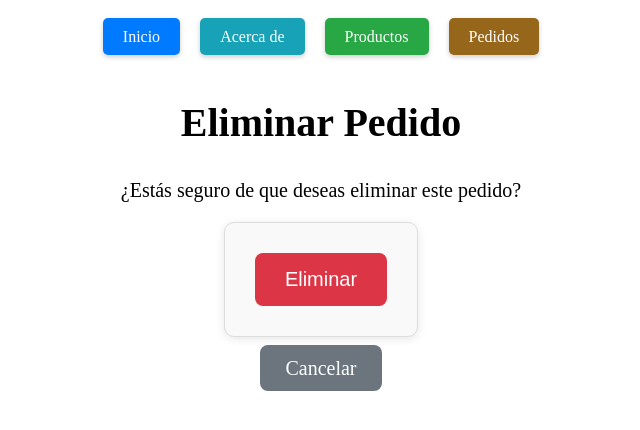
After one commit to SalvaG67/TuPrimeraPagina-Breme, a Django app: template herreria/templates/herreria/pedido_confirm_delete.html in a window 1280 px wide. The commit adds this page. Shown: the top 430 px of the page, without its empty margins (319-959 px from the left). Run offline with Django 5.2, Linux system fonts and the light colour scheme; the template is opened without the code that fills it, so the values that code supplies are empty.

Commit message:
boton eliminar pedidos

```diff
--- /dev/null
+++ b/herreria/templates/herreria/pedido_confirm_delete.html
@@ -0,0 +1,21 @@
+{% extends 'herreria/base.html' %}
+
+{% block content %}
+    <div class="container mt-5" style="text-align: center;">
+        <h2 style="font-size: 2.5rem; font-weight: bold;">Eliminar Pedido</h2>
+        <p style="font-size: 1.25rem;">¿Estás seguro de que deseas eliminar este pedido?</p>
+
+        <form method="post" style="display: inline-block; text-align: center; padding: 30px; border: 1px solid #ddd; border-radius: 10px; background-color: #f9f9f9; box-shadow: 0 2px 10px rgba(0, 0, 0, 0.1);">
+            {% csrf_token %}
+            <button type="submit" class="btn btn-danger" style="font-size: 1.25rem; padding: 15px 30px; background-color: #dc3545; border: none; color: white; border-radius: 8px;">
+                Eliminar
+            </button>
+        </form>
+
+        <div style="margin-top: 20px;">
+            <a href="{% url 'listar_pedidos' %}" class="btn btn-secondary" style="font-size: 1.25rem; padding: 12px 25px; background-color: #6c757d; color: white; border-radius: 8px; text-decoration: none;">
+                Cancelar
+            </a>
+        </div>
+    </div>
+{% endblock %}
--- a/herreria/templates/herreria/pedidos_list.html
+++ b/herreria/templates/herreria/pedidos_list.html
@@ -36,7 +36,11 @@
                     <p><strong>Fecha:</strong> {{ pedido.fecha }}</p>
                     <p><strong>Total:</strong> {{ pedido.total }}</p>
 
+                    <!-- Botón de editar -->
                     <a href="{% url 'pedido_update' pedido.pk %}" style="padding: 8px 16px; background-color: #28a745; color: white; text-decoration: none; border-radius: 5px; display: inline-block; margin-top: 10px;">Editar Pedido</a>
+
+                    <!-- Botón de eliminar -->
+                    <a href="{% url 'pedido_delete' pedido.pk %}" style="padding: 8px 16px; background-color: #dc3545; color: white; text-decoration: none; border-radius: 5px; display: inline-block; margin-top: 10px;">Eliminar Pedido</a>
                 </div>
             {% empty %}
                 <p>No hay pedidos disponibles.</p>
--- a/pagina/urls.py
+++ b/pagina/urls.py
@@ -27,6 +27,7 @@ urlpatterns = [
     path('productos/list/', views.productos_list, name='listar_productos'),
     path('pedidos/list/', views.pedidos_list, name='listar_pedidos'),
     path('pedidos/update/<int:pk>', views.pedido_update, name='pedido_update'),
+    path('pedidos/delete/<int:pk>', views.pedido_delete, name='pedido_delete'),
 ]
 
 if settings.DEBUG:
```
Also changed, not shown: herreria/views.py (+8 -0 lines), herreria/migrations/0004_remove_pedido_total_productos.py (added).
